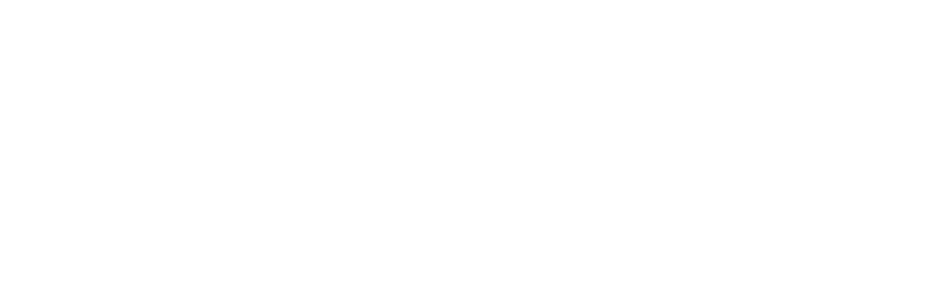
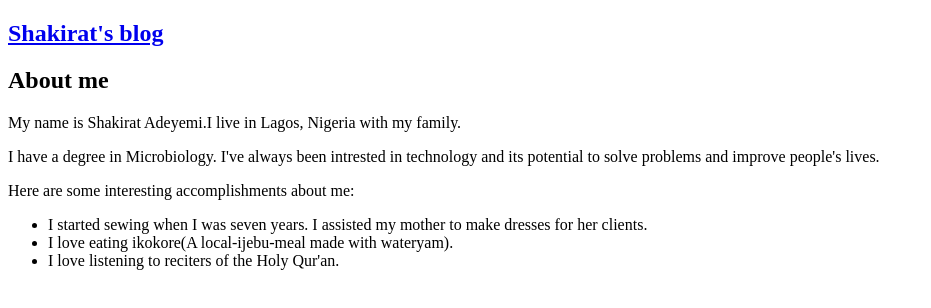
Before and after one commit to shakiratkemi/HTML-Project, a plain HTML site: page about.html in a window 1280 px wide. Shown: the whole page, without its empty margins (0-931 px from the left). Drawn offline with Linux system fonts and the light colour scheme.

Commit message:
Updated about.html

```diff
--- a/about.html
+++ b/about.html
@@ -6,5 +6,33 @@
     <meta name="viewport" content="width=device-width, initial-scale=1.0" />
     <title>HTML Project</title>
   </head>
-  <body></body>
+  <body>
+    <nav>
+      <h1>
+        <a href="/index.html">Shakirat's blog</a>
+      </h1>
+    </nav>
+    <div class="intro">
+      <h2>About me</h2>
+      <p>
+        My name is Shakirat Adeyemi.I live in Lagos, Nigeria with my family.
+      </p>
+      <p>
+        I have a degree in Microbiology. I've always been intrested in
+        technology and its potential to solve problems and improve people's
+        lives.
+      </p>
+      <p class="achievements">
+        Here are some interesting accomplishments about me:
+        <ul>
+          <li>
+            I started sewing when I was seven years. I assisted my mother to
+            make dresses for her clients.
+          </li>
+          <li>I love eating ikokore(A local-ijebu-meal made with wateryam).</li>
+          <li>I love listening to reciters of the Holy Qur'an.</li>
+        </ul>
+    </p>
+    </div>
+  </body>
 </html>
```
